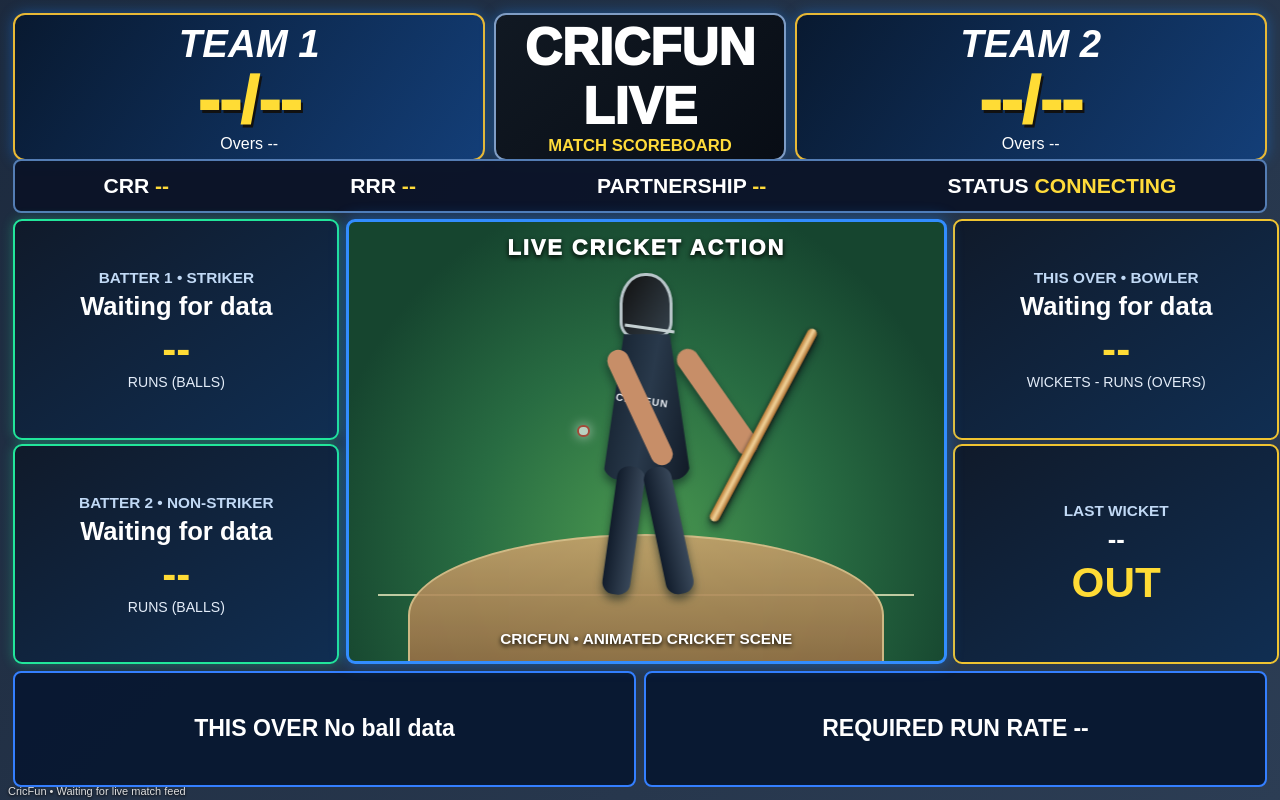
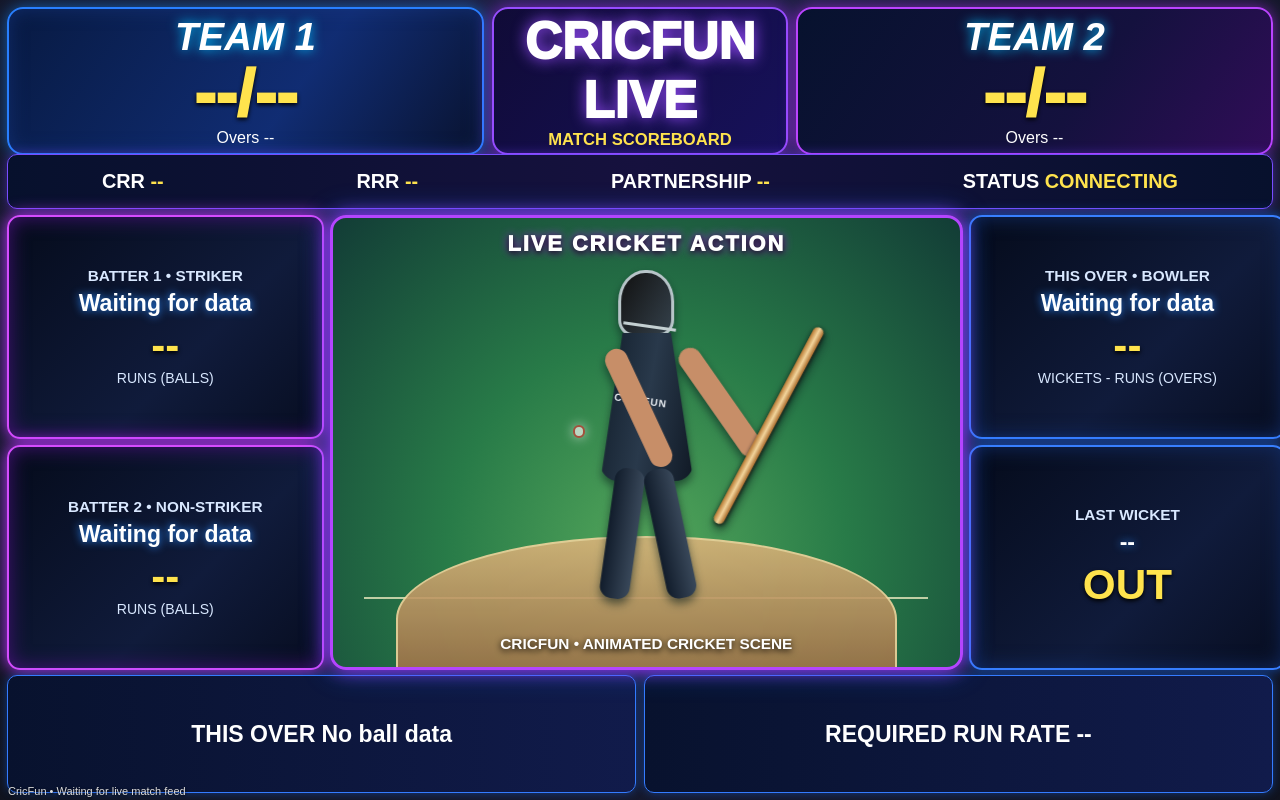
Before and after one commit to Priyanshu-bacchas/CricFun, a Flask app: page /overlay/1 in a window 1280 px wide. Run offline with Flask 3, Linux system fonts and the light colour scheme.

Commit message:
Upgrade OBS scoreboard to neon broadcast design

```diff
--- a/templates/overlay.html
+++ b/templates/overlay.html
@@ -23,6 +23,37 @@
 @keyframes delivery{0%{left:14%;top:42%;opacity:0}18%{opacity:1}50%{left:48%;top:48%}70%{left:74%;top:20%;opacity:0}100%{left:74%;top:20%;opacity:0}}
 .footer{display:grid;grid-template-columns:1fr 1fr;gap:.7%}.overs{background:#081831f2;border:2px solid #347fff;border-radius:8px;padding:1%;display:flex;align-items:center;justify-content:center;gap:1%;font-size:clamp(11px,1.8vw,25px);font-weight:900;flex-wrap:wrap}.ball{background:#151c2b;border:1px solid #aab9d2;border-radius:5px;padding:5px 10px}.four{background:#079b5a}.six{background:#6734c5}.wicket{background:#c3263b}.notice{position:fixed;bottom:3px;left:8px;font:11px Arial;color:#ddd;text-shadow:0 1px 3px #000}
 @media(max-aspect-ratio:4/3){.stage{padding:.6%;gap:.5%}.main{grid-template-columns:25% 50% 25%}.player h2{font-size:clamp(10px,1.7vw,20px)}}
+
+:root{--cyan:#00d9ff;--blue:#147bff;--violet:#b22cff;--gold:#ffe34d}
+html,body{background:transparent!important;font-family:Arial,Helvetica,sans-serif}
+.stage{padding:.55%;grid-template-rows:18% 7% minmax(0,1fr) 15%;gap:.7%;background:radial-gradient(ellipse at 50% 30%,#17134eeb 0,#080c29ed 48%,#030612f2 100%)}
+.header{grid-template-columns:1fr .62fr 1fr;gap:.65%}
+.team,.middle,.panel{border:2px solid #287fff;border-radius:16px;background:linear-gradient(125deg,#071a43f5,#102d75f5 60%,#08122ef5);box-shadow:0 0 16px #168bff99,inset 0 0 18px #183a8b88;padding:1%}
+.team:last-child{border-color:#bb43ff;background:linear-gradient(125deg,#07122e,#14113e 60%,#300d58);box-shadow:0 0 16px #b72dff99}
+.team h1{font-size:clamp(18px,3vw,48px);text-shadow:0 0 12px #00bfff}
+.score{color:var(--gold);font-size:clamp(32px,5vw,76px);text-shadow:0 2px 4px #000}
+.middle{border-color:#974dff;background:linear-gradient(130deg,#100b37,#17115b);box-shadow:0 0 18px #a52cffaa}
+.middle strong{color:#fff;text-shadow:0 0 15px #9b4dff}
+.middle span{color:var(--gold)}
+.stats{border:1px solid #784dff;border-radius:10px;background:linear-gradient(90deg,#07112d,#16113e,#07112d);box-shadow:0 0 12px #723dff77;font-size:clamp(11px,1.55vw,24px)}
+.stats b{color:var(--gold)}
+.main{grid-template-columns:25% 50% 25%;gap:.5%}
+.side{gap:1.2%}
+.player{border:2px solid #387fff;border-radius:13px;background:linear-gradient(135deg,#050b1b,#101b3b 60%,#070d20);box-shadow:0 0 13px #176dff99,inset 0 0 20px #122b63}
+.player.batter{border-color:#d54cff;box-shadow:0 0 17px #bb35ff,inset 0 0 20px #461278}
+.player h2{font-size:clamp(13px,1.8vw,27px);text-shadow:0 0 8px #2b8cff}
+.player strong{color:var(--gold);text-shadow:0 2px 4px #000}
+.player .sub,.player small{color:#d9e8ff}
+.action{border:3px solid #b445ff;border-radius:16px;background:radial-gradient(ellipse at 50% 75%,#54a75b 0,#287b48 45%,#123c36 100%);box-shadow:0 0 18px #a62bff,0 0 30px #167bff77}
+.action-label{letter-spacing:2px;text-shadow:0 2px 6px #000,0 0 10px #b72cff}
+.action-caption{color:#fff;text-shadow:0 2px 6px #000}
+.pitch{background:linear-gradient(#d9b47a,#91633d);border-color:#f0d49d}
+.footer{grid-template-columns:1fr 1fr;gap:.6%}
+.overs{border:1px solid #347cff;border-radius:10px;background:linear-gradient(90deg,#08122e,#111b4b);box-shadow:0 0 10px #176dff66}
+.ball{border:1px solid #b5c9ff;background:#10182c;border-radius:8px;font-weight:1000}
+.four{background:#00a85a}.six{background:#6132ce}.wicket{background:#c52242}
+@media(max-aspect-ratio:4/3){.main{grid-template-columns:24% 52% 24%}.player{padding:1%}}
+
 </style></head><body><div class="stage"><div class="header"><div class="team"><img class="logo" id="team1logo" hidden><h1 id="team1">TEAM 1</h1><div class="score" id="score1">--/--</div><div id="overs1">Overs --</div></div><div class="middle"><strong id="matchState">CRICFUN LIVE</strong><span id="target">MATCH SCOREBOARD</span></div><div class="team"><img class="logo" id="team2logo" hidden><h1 id="team2">TEAM 2</h1><div class="score" id="score2">--/--</div><div id="overs2">Overs --</div></div></div>
 <div class="stats"><span>CRR <b id="crr">--</b></span><span>RRR <b id="rrr">--</b></span><span>PARTNERSHIP <b id="partnership">--</b></span><span>STATUS <b id="status">CONNECTING</b></span></div>
 <div class="main">
```
